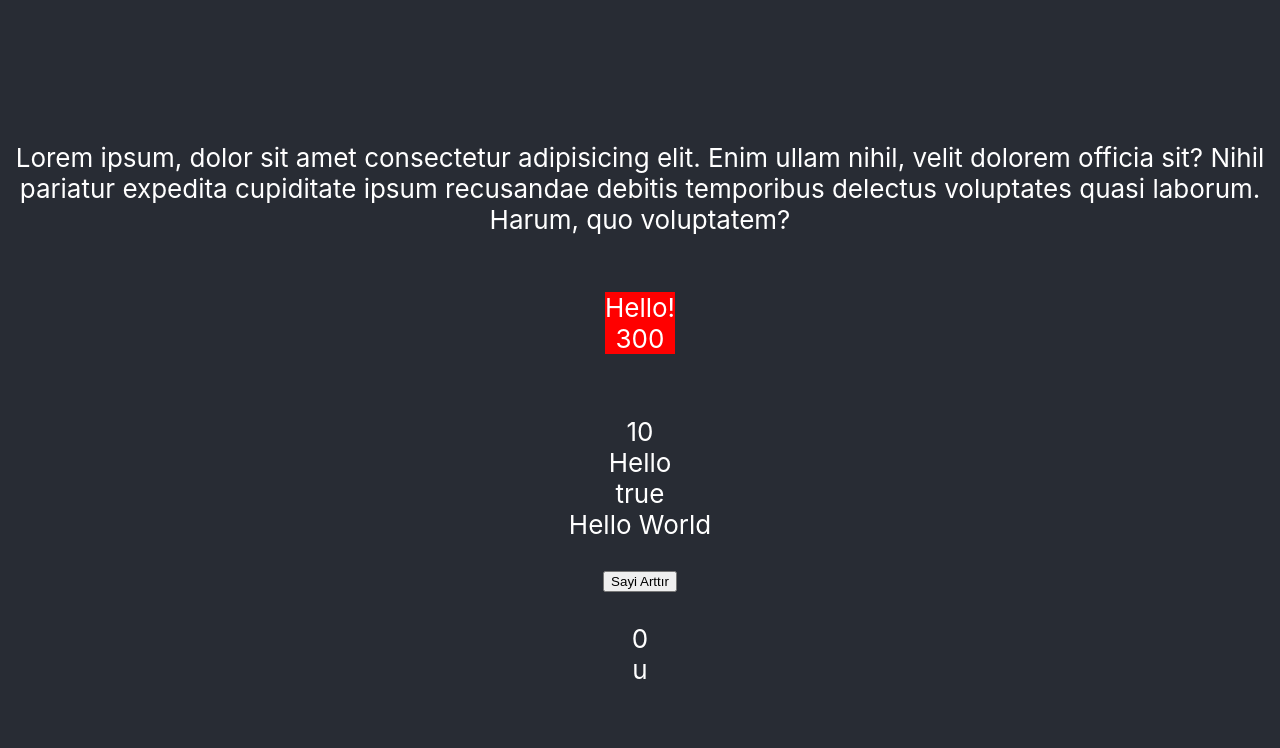
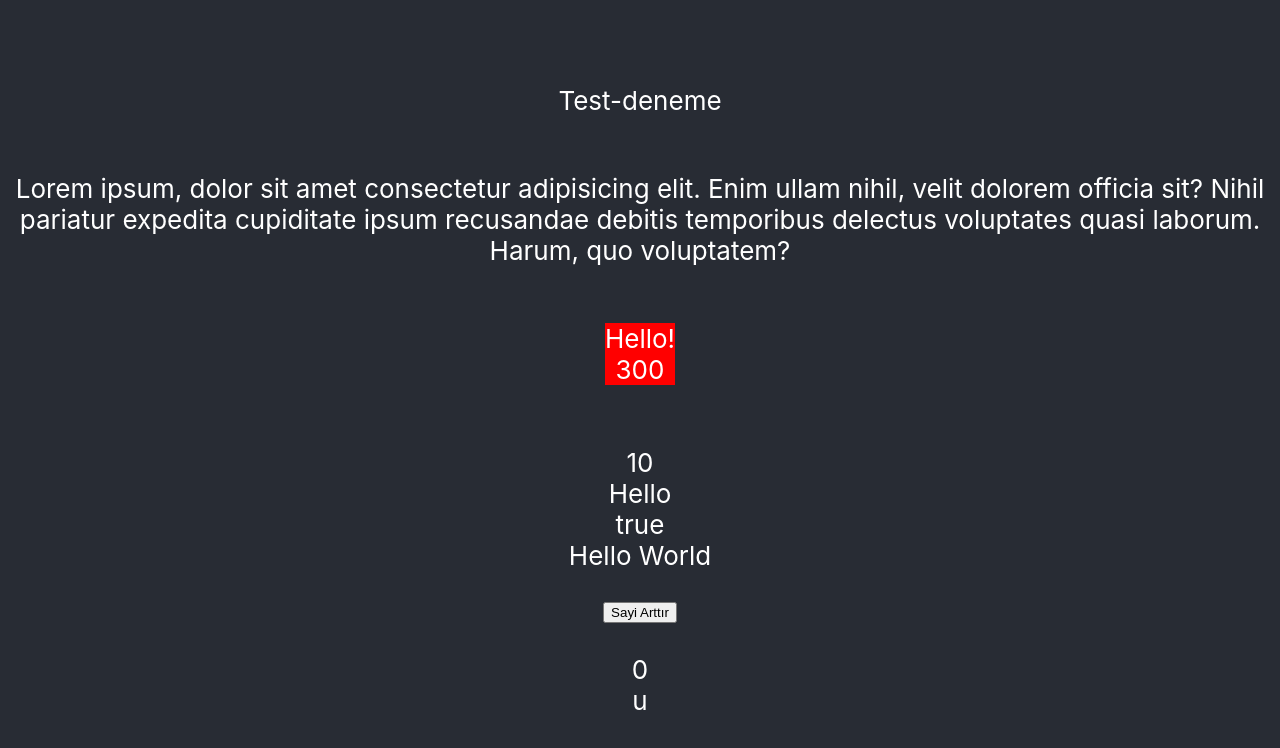
Before and after one commit to huseyinbattal/react-typescript, a React (Create React App) app: page / in a window 1280 px wide. Shown: the top 748 px of the page. Built offline with nearby package versions, Linux system fonts and the light colour scheme.

Commit message:
array props

```diff
--- a/src/App.tsx
+++ b/src/App.tsx
@@ -3,6 +3,7 @@ import './App.css';
 import HelloWorld from './components/HelloWorld';
 import Title from './components/title';
 import ParentComponent from './components/ParentComponent';
+import ArrayObjects from './components/ArrayObjects';
 
 function App() {
   const [number, setNumber] = useState(0);
@@ -10,6 +11,8 @@ function App() {
   return (
     <div className="App">
       <header className="App-header">
+        <ArrayObjects userObj={{userName:"Test", userLastName:"deneme"}} />
+        <br />
         <ParentComponent>
           {
 <p>Lorem ipsum, dolor sit amet consectetur adipisicing elit. Enim ullam nihil, velit dolorem officia sit? Nihil pariatur expedita cupiditate ipsum recusandae debitis temporibus delectus voluptates quasi laborum. Harum, quo voluptatem?</p>
--- a/src/components/ArrayObjects.tsx
+++ b/src/components/ArrayObjects.tsx
@@ -1,14 +1,18 @@
 export interface PropTypes{
-    userArray: [],
-    userObj: {},
-
+    userArray?:Array<string> | number[],
+    userObj: {
+        userName: string,
+        userLastName:string,
+        },
 }
 
 
 const ArrayObjects=(props:PropTypes)=> {
   return (
       <div>
-
+          {props.userObj.userName}
+       -
+          {props.userObj.userLastName}
       </div>
   )
 }
```
